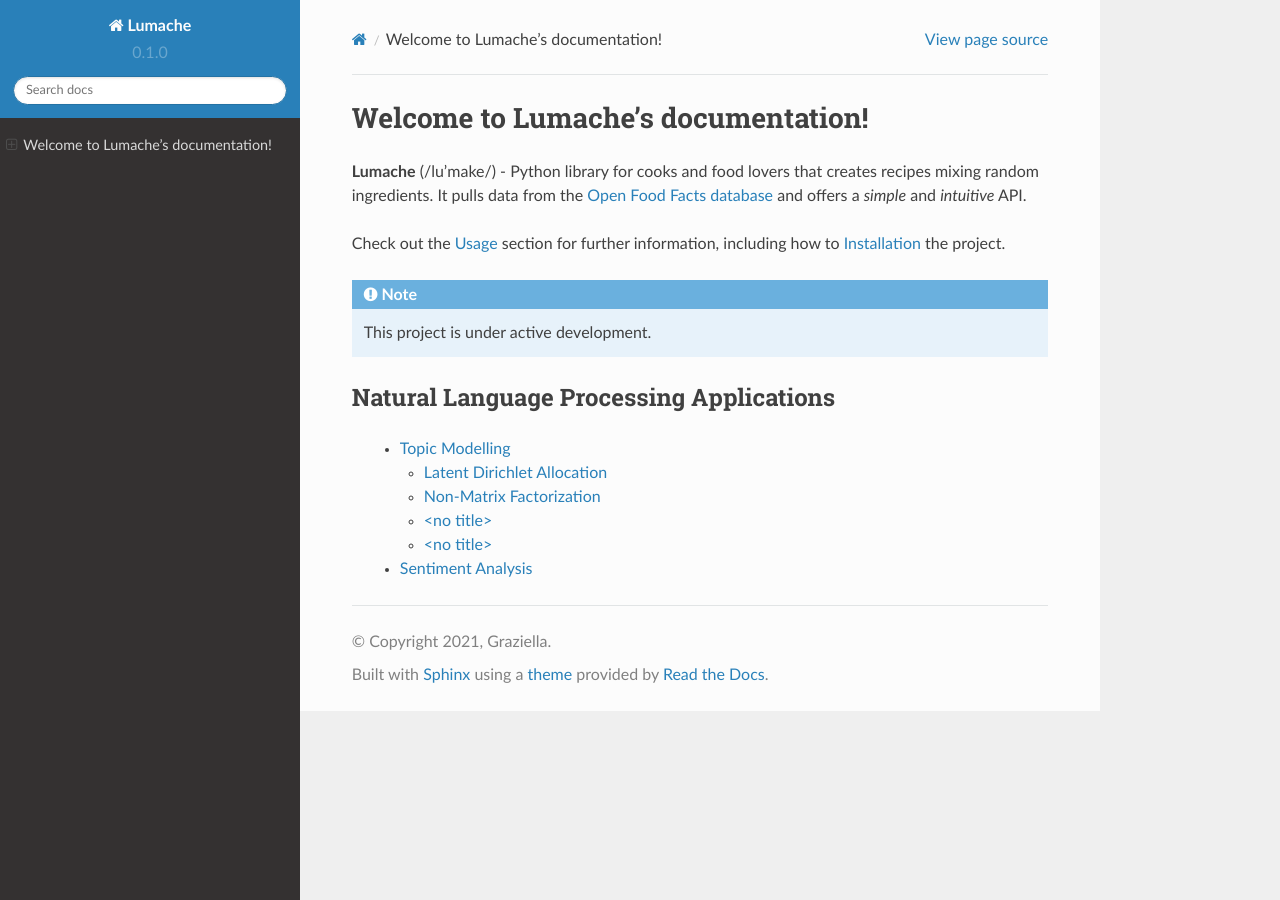
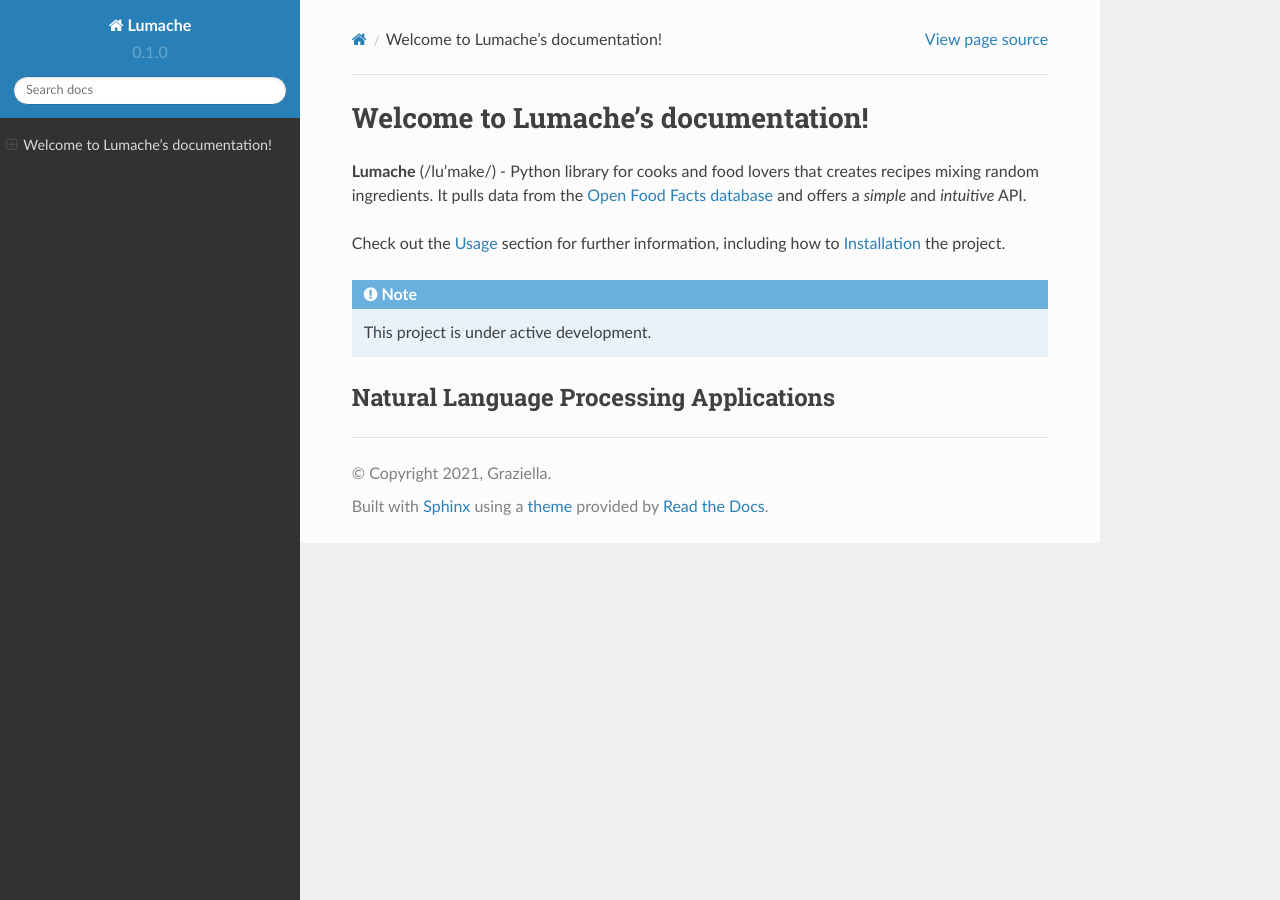
Before and after one commit to Aish2334/NLP-Technical-Documentation, a Sphinx documentation site: the page built from docs/source/index.rst, in a window 1280 px wide. Built offline with Sphinx 7.4.7 and the Read the Docs theme 2.0.0, drawn with Linux system fonts in a browser that asks for light colours; pages that are not in the unit, such as notebooks, are missing from menus.

Commit message:
Updated toctree hierarchy

```diff
--- a/docs/source/Topic Modelling.rst
+++ b/docs/source/Topic Modelling.rst
@@ -9,11 +9,7 @@
 Check out the :doc:`usage` section for further information, including
 how to :ref:`installation` the project.
 
-Topic Modelling Methods
---------
 
-	* :doc:`Latent Dirichlet Allocation`
-	* :doc:`Non-Matrix Factorization`
 
 .. toctree::
 	:caption: Topic Modelling
--- a/docs/source/index.rst
+++ b/docs/source/index.rst
@@ -16,16 +16,6 @@
 Natural Language Processing Applications
 -------------------------------------------
 
-	* :doc:`Topic Modelling`
-
-	  - :doc:`Latent Dirichlet Allocation`
-	  - :doc:`Non-Matrix Factorization`
-	  - :doc:`BERTopic`
-	  - :doc:`Top2Vec`
-
-	* :doc:`Sentiment Analysis`
-
-
 .. toctree::
    :caption: Applications
    :maxdepth: 2
```
